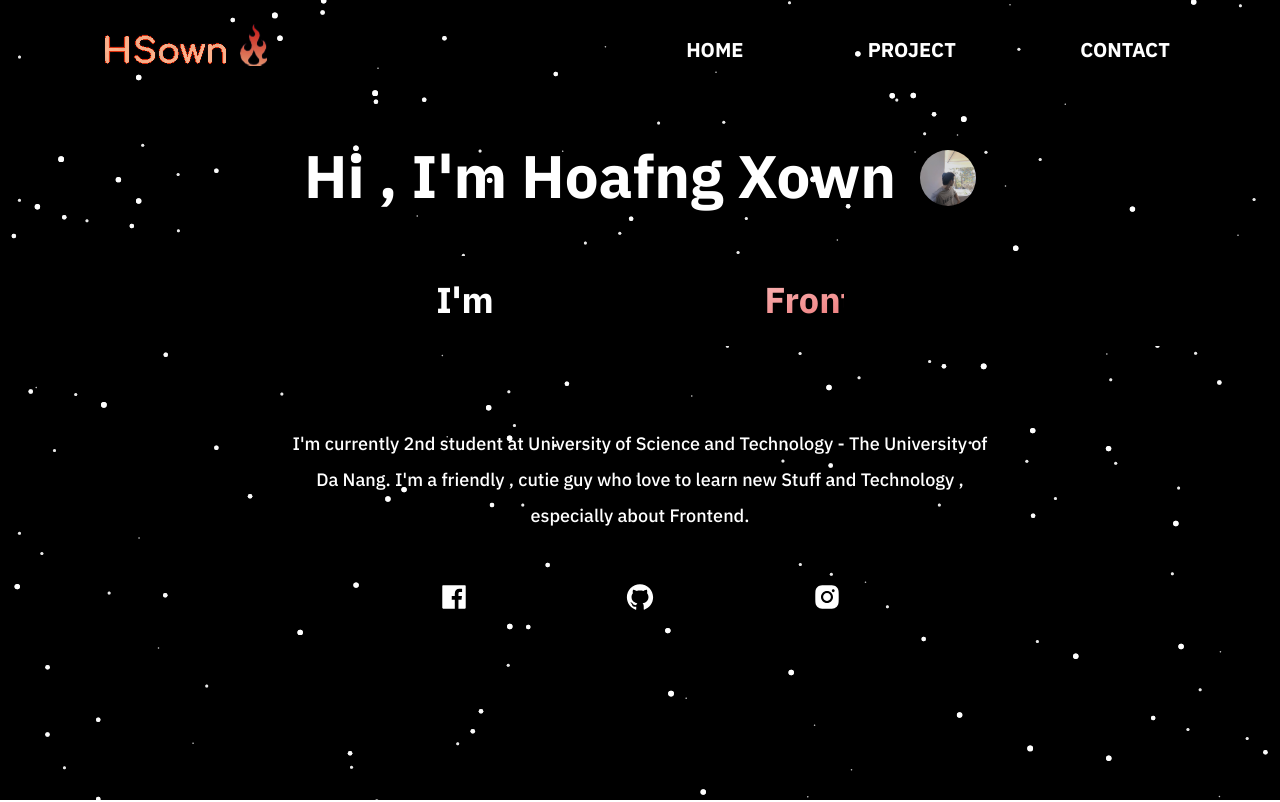
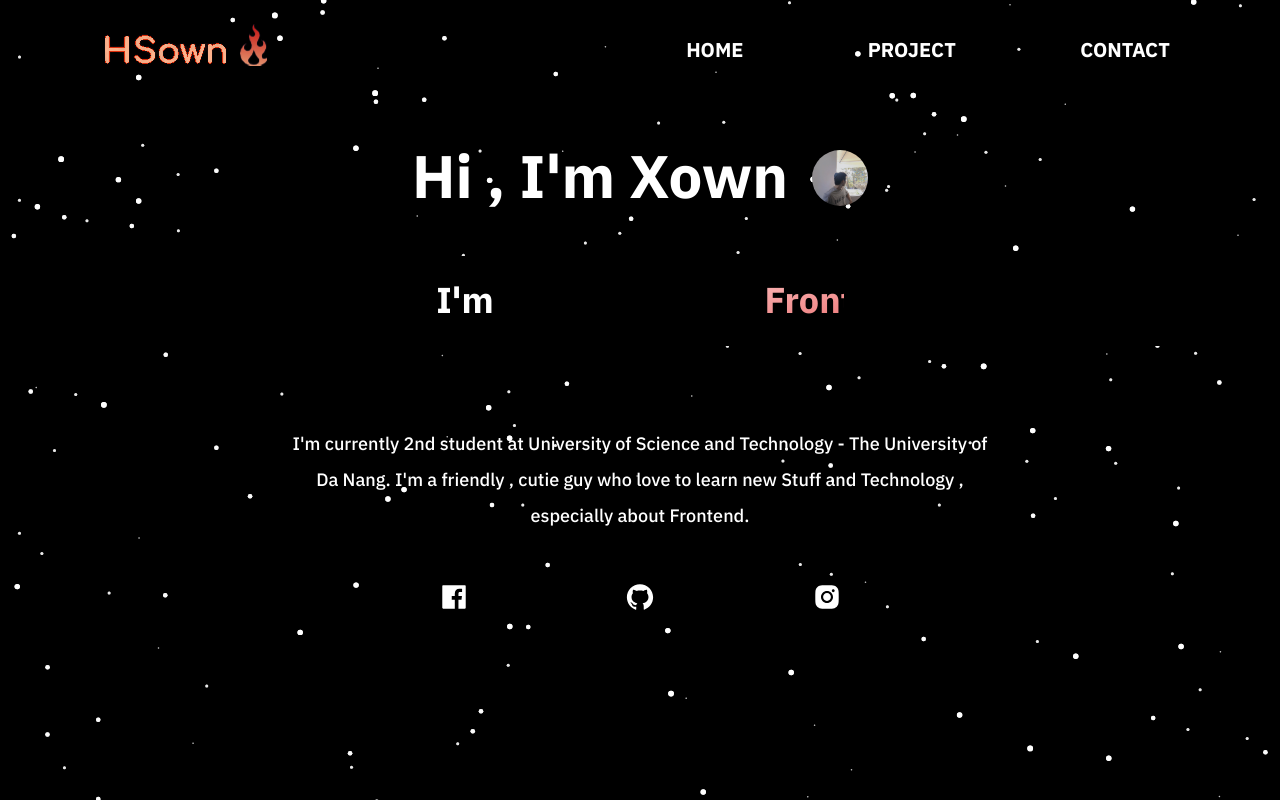
Before and after one commit to hoafngsown/portfolio, a React (Create React App) app: page / in a window 1280 px wide. Shown: the top 802 px of the page. Built offline with nearby package versions, Linux system fonts and the light colour scheme.

Commit message:
fix: change icon

```diff
--- a/src/components/Banner.jsx
+++ b/src/components/Banner.jsx
@@ -60,7 +60,7 @@
       whileInView="onscreen"
       viewport={{ once: true, amount: 0.8 }} className='w-screen h-[100vh] absolute z-10 bg-transparent text-white'>
             <motion.div variants={nameVariants} className='flex items-center justify-center m-8 p-4'>
-                <span className='text-white text-6xl font-bold inline-block'>Hi , I'm Hoafng Xown</span>
+                <span className='text-white text-6xl font-bold inline-block'>Hi , I'm Xown</span>
                 <div className='w-14 h-14 ml-6'>
                     <img src={Avatar} alt="avatar" className='w-full h-full object-cover rounded-[50%]'/>
                 </div>
```
